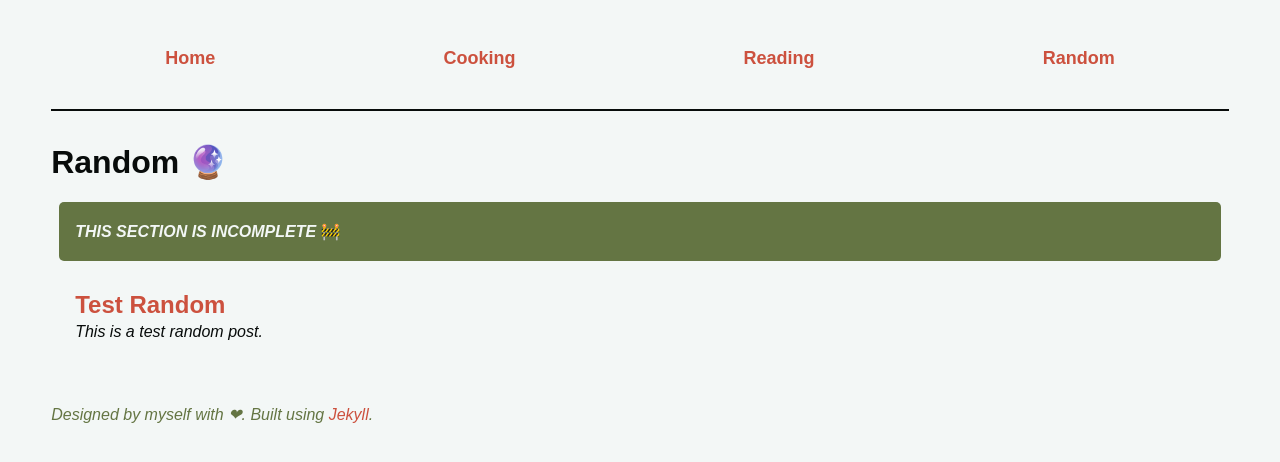
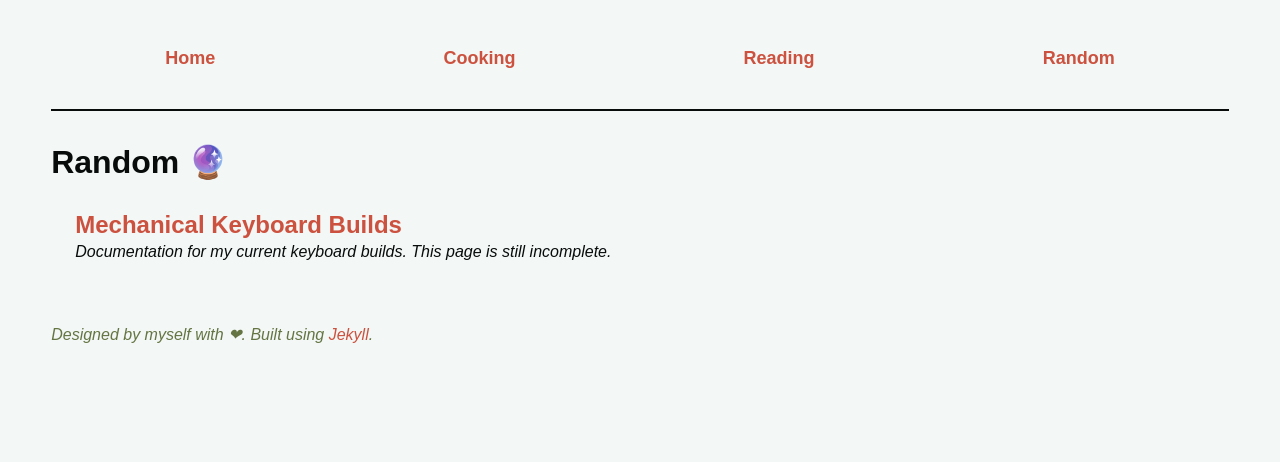
Before and after one commit to bobertoyin/bobertoyin.github.io, a Jekyll site: the page built from random.md, in a window 1280 px wide. Shown: the top 462 px of the page. Built offline with Jekyll 4.4.1, drawn with Linux system fonts in a browser that asks for light colours; some web fonts are replaced.

Commit message:
starting the keyboard builds post

```diff
--- a/_posts/random/2021-12-27-test.md
+++ /dev/null
@@ -1,6 +0,0 @@
----
-layout: post
-title: Test Random
----
-
-This is a test random post.
--- /dev/null
+++ b/_posts/random/2022-01-20-keyboards.md
@@ -0,0 +1,29 @@
+---
+layout: post
+title: Mechanical Keyboard Builds
+---
+
+> ***Documentation for my current keyboard builds.***
+>
+> ***This page is still incomplete.***
+
+# Office Keyboard 👔
+
+| Component | Original Vendor | Site of Purchase | Purchase Price |
+| :----: | :----: | :----: | :----: |
+|-------|--------|---------|---------|
+| KBDfans KBD67 Lite R3 | [KBDfans](https://kbdfans.com/products/kbd67lite) | [Divinikey](https://divinikey.com/products/kbdfans-kbd67-lite-mechanical-keyboard-diy-kit) | $128.95 |
+| Durock Silent Shrimp | | | |
+| ePBT GOK x BOW R2 | | | |
+
+# Home Keyboard 🏡
+
+| Component | Original Vendor | Site of Purchase | Purchase Price |
+| :----: | :----: | :----: | :----: |
+|-------|--------|---------|---------|
+| Tokyo60 | [KBDfans](https://kbdfans.com/products/kbd67lite) | [Divinikey](https://divinikey.com/products/kbdfans-kbd67-lite-mechanical-keyboard-diy-kit) | $128.95 |
+| Durock T1 | | | |
+| KBDfans Modular Foam | | | |
+| Krytox 205g2 | | | |
+| Dangkeebs films | | | |
+| ePBT Dolche | | | |
--- a/random.md
+++ b/random.md
@@ -4,8 +4,6 @@ title: Random
 ---
 
 # Random 🔮
-
-> ***THIS SECTION IS INCOMPLETE***  🚧
 
 <ul>
   {% for post in site.posts %}
```
Also changed, not shown: README.md, 6 other files.
